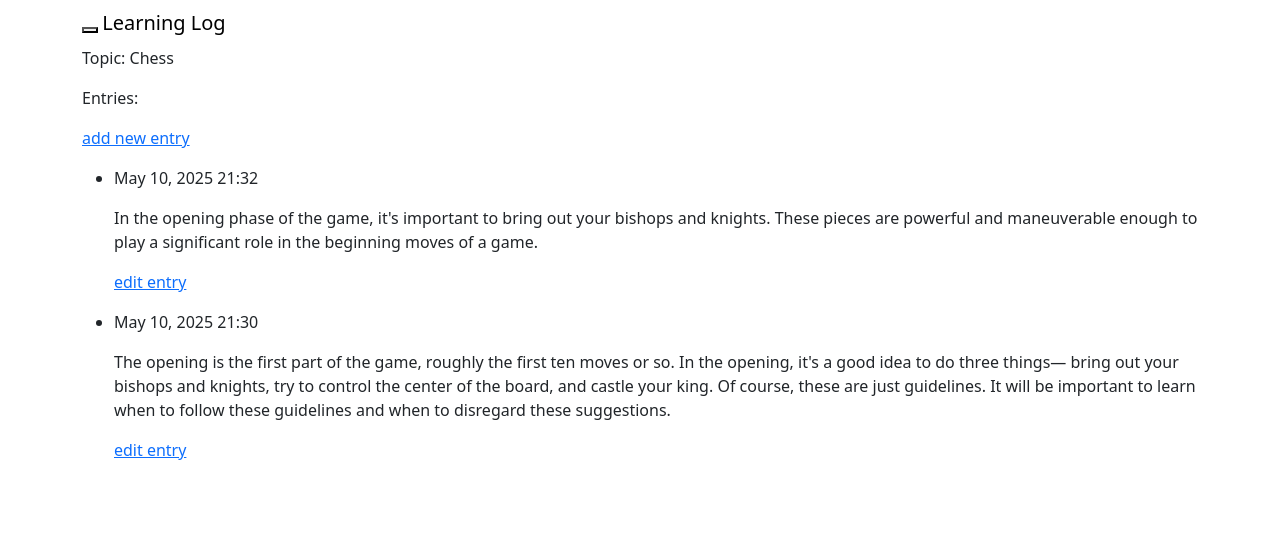
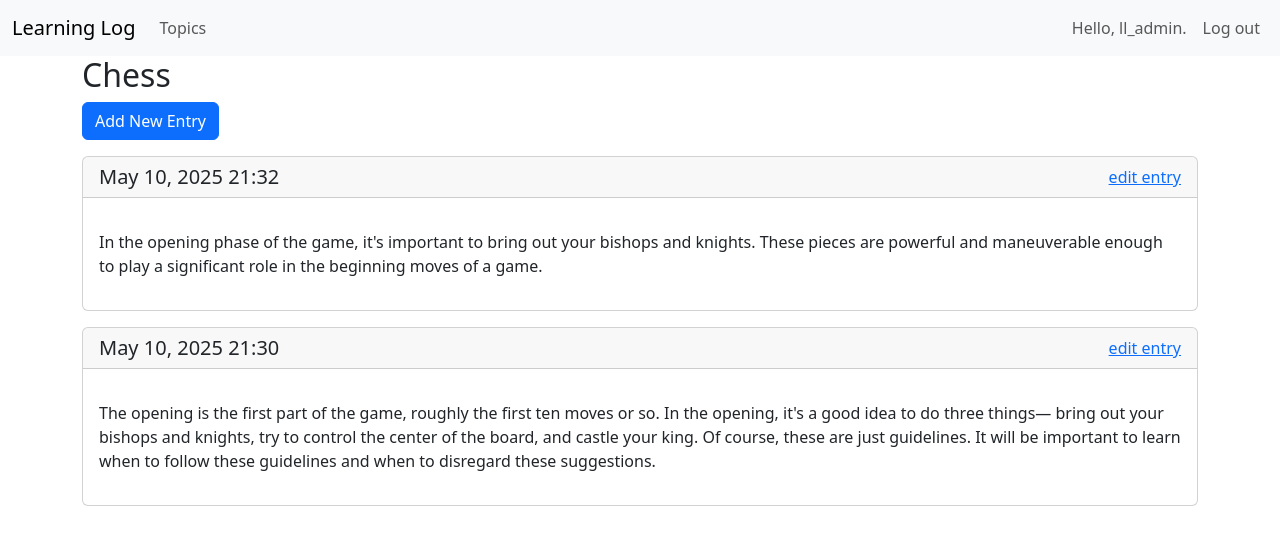
Before and after one commit to surafelseboka/Learning_logs, a Django app: page /topics/1/ in a window 1280 px wide. Shown: the top 545 px of the page. Run offline with Django 5.2, Linux system fonts and the light colour scheme; a user stored in the database is signed in; data comes from the database, SQL or seed files in the repository; both versions use the stored data as it was after the commit; some libraries are stand-ins or nearby versions.

Commit message:
update templates

```diff
--- a/learning_logs/templates/learning_logs/base.html
+++ b/learning_logs/templates/learning_logs/base.html
@@ -3,40 +3,35 @@
 <html lang="en">
 <head>
     <meta charset="UTF-8">
-    <meta http-equiv="X-UA-Comatible" content="IE=edge">
+    <meta http-equiv="X-UA-Compatible" content="IE=edge">
     <meta name="viewport" content="width=device-width, initial-scale=1.0">
 
     <title>Learning Log</title>
 
-    {% bootstrap_css%}
+    {% bootstrap_css %}
     {% bootstrap_javascript %}
 </head>
 <body>
 
     <!-- Static navbar-->
-<nav class="navbar navbar-default navbar-static-top">
-    <div class="container">
-        <div class="navbar-header">
-            <button type="button" class="navbar-toggle collapsed"
-            data-toggle ="collapse" data-target="#navbar"
-            aria-expanded="false" aria-controls="navbar">
+<nav class="navbar navbar-expand-lg navbar-light bg-light">
+  <div class="container-fluid">
+    <a class="navbar-brand" href="{% url 'learning_logs:index' %}">Learning Log</a>
+    <button class="navbar-toggler" type="button" data-bs-toggle="collapse" data-bs-target="#navbarNav"
+      aria-controls="navbarNav" aria-expanded="false" aria-label="Toggle navigation">
+      <span class="navbar-toggler-icon"></span>
     </button>
-        <a class="navbar-brand" href="{% url 'learning_logs:index' %}">
-            Learning Log </a>
-        </div>
-
-        <div id="navbar" class="navbar-collapse collapse">
-            <ul class="nav navbar-nav">
-                <li><a href="{% url 'learning_logs:topics' %}">Topics</a></li>
+    <div class="collapse navbar-collapse" id="navbarNav">
+      <ul class="navbar-nav me-auto">
+        <li class="nav-item"><a class="nav-link" href="{% url 'learning_logs:topics' %}">Topics</a></li>
       </ul>
-
-            <ul class="nav navbar-nav navbar-right">
+      <ul class="navbar-nav">
         {% if user.is_authenticated %}
-                  <li><a>Hello, {{user.username}}.</a></li>
-                  <li><a href ="{% url 'users:logout' %}">Log out"></a></li>
+          <li class="nav-item"><a class="nav-link">Hello, {{ user.username }}.</a></li>
+          <li class="nav-item"><a class="nav-link" href="{% url 'users:logout' %}">Log out</a></li>
         {% else %}
-                  <li><a href="{% url 'users:register' %}">Register</a></li>
-                  <li><a href="{% url 'users:login' %}">Log in</a></li>
+          <li class="nav-item"><a class="nav-link" href="{% url 'users:register' %}">Register</a></li>
+          <li class="nav-item"><a class="nav-link" href="{% url 'users:login' %}">Log in</a></li>
         {% endif %}
       </ul>
     </div>
--- a/learning_logs/templates/learning_logs/topic.html
+++ b/learning_logs/templates/learning_logs/topic.html
@@ -1,28 +1,29 @@
 {% extends 'learning_logs/base.html' %}
-{% block content %}
 
-<p>Topic: {{ topic }}</p>
-
-<p>Entries:</p>
-<p>
-  <a href="{% url 'learning_logs:new_entry' topic.id%}">add new entry</a>
-</p>
+{% block header %}
+<h2>{{ topic }}</h2>
+{% endblock header %}
 
 
-<ul>
+{% block content %}
+<p>
+<a class="btn btn-primary" href="{% url 'learning_logs:new_entry' topic.id %}">Add New Entry</a></p>
+
 {% for entry in entries %}
-  <li>
-    <p>{{ entry.date_added|date:'M d, Y H:i' }}</p>
-    <p>{{ entry.text|linebreaks }}</p>
-    <p>
-      <a href = "{% url 'learning_logs:edit_entry' entry.id%}">edit entry</a>
-    </p>
-  </li>
+<div class="card mb-3">
+<div class="card-header d-flex justify-content-between align-items-center">
+      <h5 class="mb-0">
+      {{ entry.date_added|date:'M d, Y H:i' }}
+      </h5>
+        <a href = "{% url 'learning_logs:edit_entry' entry.id%}">edit entry</a>
+</div>
+ <div class="card-body">
+  <p class="card-text">{{ entry.text|linebreaks }}</p>
+ </div>
+</div>
+
 {% empty %}
-  <li>
-    There are no entries for this topic yet.
-  </li>
+    <p>There are no entries for this topic yet.</p>
 {% endfor %}
-</ul>
 
 {% endblock content %}
```
Also changed, not shown: learning_logs/templates/learning_logs/index.html (+21 -11 lines), learning_logs/templates/learning_logs/new_topic.html (+12 -4 lines), learning_logs/templates/learning_logs/topics.html (+27 -15 lines), users/templates/users/login.html (+22 -13 lines), users/templates/users/register.html (+21 -6 lines), README.md (added), db.sqlite3, learning_logs/templates/learning_logs/edit_entry.html (line endings or trailing spaces). Lines whose indentation alone changed are shown as unchanged.
